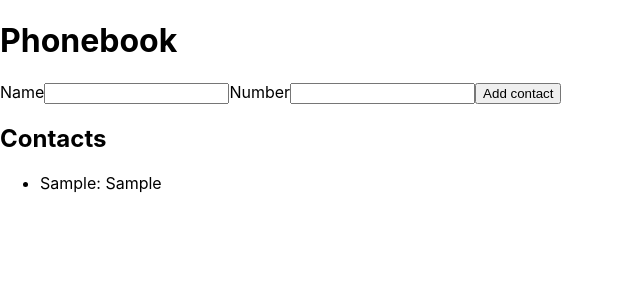
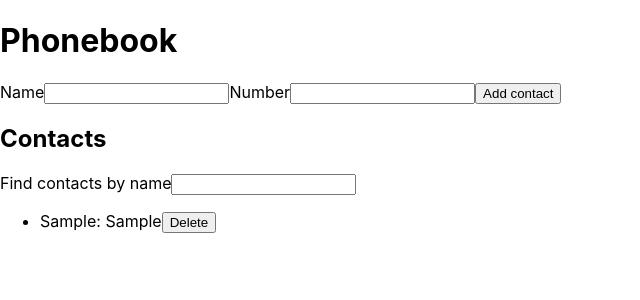
Before and after one commit to AlexSBolotov/goit-react-hw-02-phonebook, a React (Create React App) app: page / in a window 1280 px wide. Both pictures are taken after typing "Sample", "Sample" into the empty fields and a click on the button "Add contact". Shown: the top 300 px of the page, without its empty margins (0-640 px from the left). Built offline with nearby package versions, Linux system fonts and the light colour scheme.

Commit message:
full_logic

```diff
--- a/src/components/App.jsx
+++ b/src/components/App.jsx
@@ -1,5 +1,5 @@
 import ContactForm from './ContactForm/ContactForm';
-// import Filter from './Filter/Filter';
+import Filter from './Filter/Filter';
 import ContactList from './ContactList/ContactList';
 import { Component } from 'react';
 
@@ -8,33 +8,44 @@ export class App extends Component {
     contacts: [],
     filter: '',
   };
-
+  removeContact = id => {
+    console.log(id);
+    this.setState(prev => ({
+      contacts: prev.contacts.filter(contact => contact.id !== id),
+    }));
+  };
+  onFilterInputChange = name => {
+    this.setState({ filter: name });
+  };
   isNamesDublicated = name =>
     this.state.contacts.some(
       el => el.name.toLowerCase() === name.toLowerCase()
     );
-  onFormSubmit = data => {
-    console.log(data.name);
-
+  addContact = data => {
     this.setState(prevState => ({
       contacts: [...prevState.contacts, data],
     }));
-
-    console.log(this.state.contacts);
   };
 
   render() {
+    const { filter, contacts } = this.state;
+    const filteredContacts = contacts.filter(contact =>
+      contact.name.toLowerCase().includes(filter.toLowerCase())
+    );
     return (
       <main>
         <h1>Phonebook</h1>
         <ContactForm
           isNamesDublicated={this.isNamesDublicated}
-          submitCallback={this.onFormSubmit}
+          addContact={this.addContact}
         />
 
         <h2>Contacts</h2>
-        {/* <Filter /> */}
-        <ContactList contacts={this.state.contacts} />
+        <Filter onFilterInputChange={this.onFilterInputChange} />
+        <ContactList
+          contacts={filteredContacts}
+          removeContact={this.removeContact}
+        />
       </main>
     );
   }
--- a/src/components/ContactForm/ContactForm.jsx
+++ b/src/components/ContactForm/ContactForm.jsx
@@ -1,6 +1,7 @@
 // import s from './ContactForm.module.css'
 import { nanoid } from 'nanoid';
 import { Component } from 'react';
+import PropTypes from 'prop-types';
 
 export default class ContactForm extends Component {
   state = {
@@ -17,7 +18,7 @@ export default class ContactForm extends Component {
     console.log(this.state.name);
     this.props.isNamesDublicated(this.state.name)
       ? alert('hdgjsfkllkdsjafh')
-      : this.props.submitCallback({ ...this.state, id: nanoid() });
+      : this.props.addContact({ ...this.state, id: nanoid() });
 
     this.setState({
       name: '',
@@ -27,8 +28,9 @@ export default class ContactForm extends Component {
   render() {
     return (
       <form action="" onSubmit={this.onFormSubmit}>
-        <label htmlFor="">Name</label>
+        <label htmlFor="name">Name</label>
         <input
+          id="name"
           type="text"
           name="name"
           pattern="^[a-zA-Zа-яА-Я]+(([' -][a-zA-Zа-яА-Я ])?[a-zA-Zа-яА-Я]*)*$"
@@ -37,12 +39,14 @@ export default class ContactForm extends Component {
           value={this.state.name}
           onChange={this.onInputChange}
         />
-        <label htmlFor="">Number</label>
+        <label htmlFor="number">Number</label>
         <input
+          id="number"
           type="text"
           name="number"
           pattern="\+?\d{1,4}?[-.\s]?\(?\d{1,3}?\)?[-.\s]?\d{1,4}[-.\s]?\d{1,4}[-.\s]?\d{1,9}"
           title="Phone number must be digits and can contain spaces, dashes, parentheses and can start with +"
+          required
           value={this.state.number}
           onChange={this.onInputChange}
         />
@@ -51,3 +55,7 @@ export default class ContactForm extends Component {
     );
   }
 }
+ContactForm.propTypes = {
+  isNamesDublicated: PropTypes.func,
+  addContact: PropTypes.func,
+};
--- a/src/components/ContactList/ContactList.jsx
+++ b/src/components/ContactList/ContactList.jsx
@@ -1,14 +1,17 @@
 // import s from './ContactList.module.css'
 import PropTypes from 'prop-types';
 
-export default function ContactList({ contacts }) {
+export default function ContactList({ contacts = [], removeContact }) {
   return (
     <ul>
-      {contacts.map(contact => (
-        <li key={contact.id}>
+      {contacts.map(({ id, name, number }) => (
+        <li key={id}>
           <span>
-            {contact.name}: {contact.number}
+            {name}: {number}
           </span>
+          <button type="button" onClick={() => removeContact(id)}>
+            Delete
+          </button>
         </li>
       ))}
     </ul>
@@ -20,6 +23,7 @@ ContactList.propTypes = {
       id: PropTypes.string.isRequired,
       name: PropTypes.string.isRequired,
       number: PropTypes.string.isRequired,
+      removeContact: PropTypes.func,
     })
   ),
 };
--- a/src/components/Filter/Filter.jsx
+++ b/src/components/Filter/Filter.jsx
@@ -1 +1,23 @@
 // import s from './Filter.module.css'
+import PropTypes from 'prop-types';
+
+export default function Filter({ onFilterInputChange }) {
+  return (
+    <div>
+      <label htmlFor="">Find contacts by name</label>
+      <input
+        type="text"
+        name="filter"
+        pattern="^[a-zA-Zа-яА-Я]+(([' -][a-zA-Zа-яА-Я ])?[a-zA-Zа-яА-Я]*)*$"
+        title="Name may contain only letters, apostrophe, dash and spaces. For example Adrian, Jacob Mercer, Charles de Batz de Castelmore d'Artagnan"
+        onChange={e => {
+          onFilterInputChange(e.currentTarget.value);
+        }}
+      />
+    </div>
+  );
+}
+
+Filter.propTypes = {
+  onFilterInputChange: PropTypes.func,
+};
```
